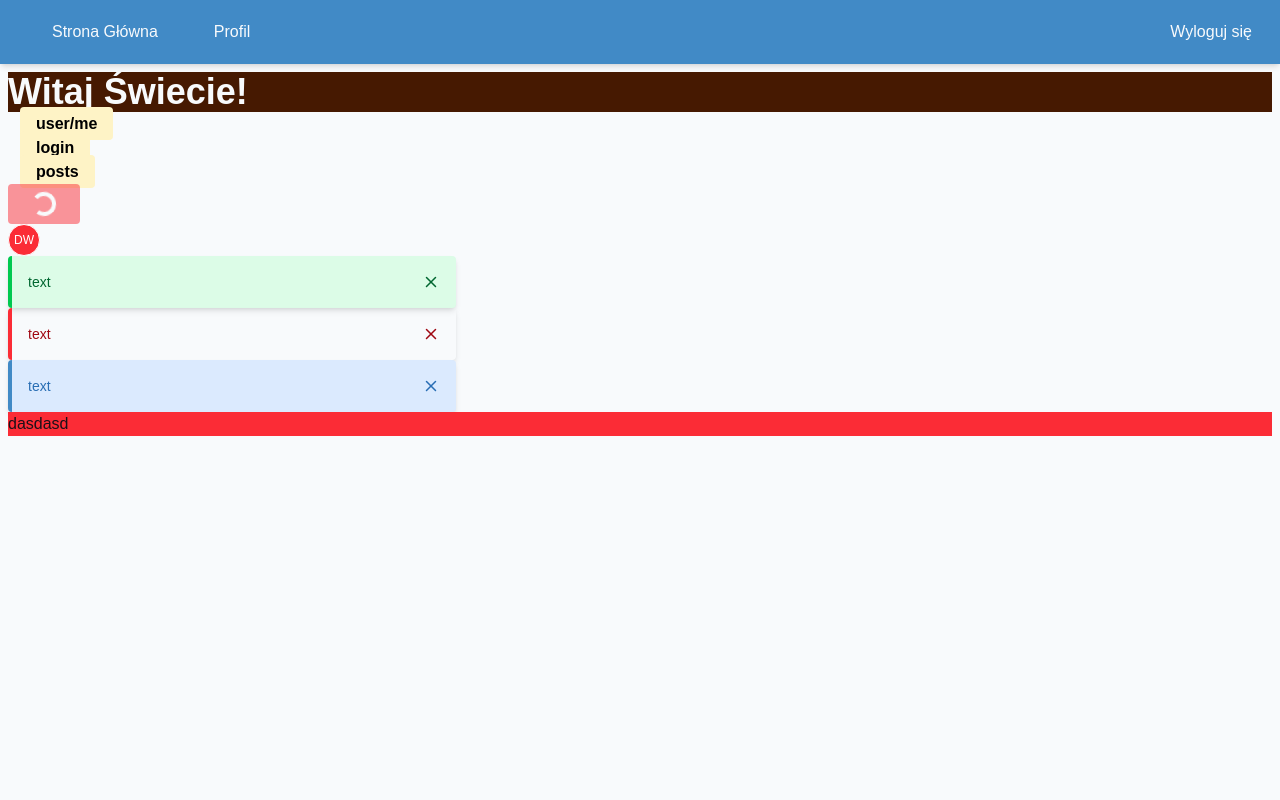
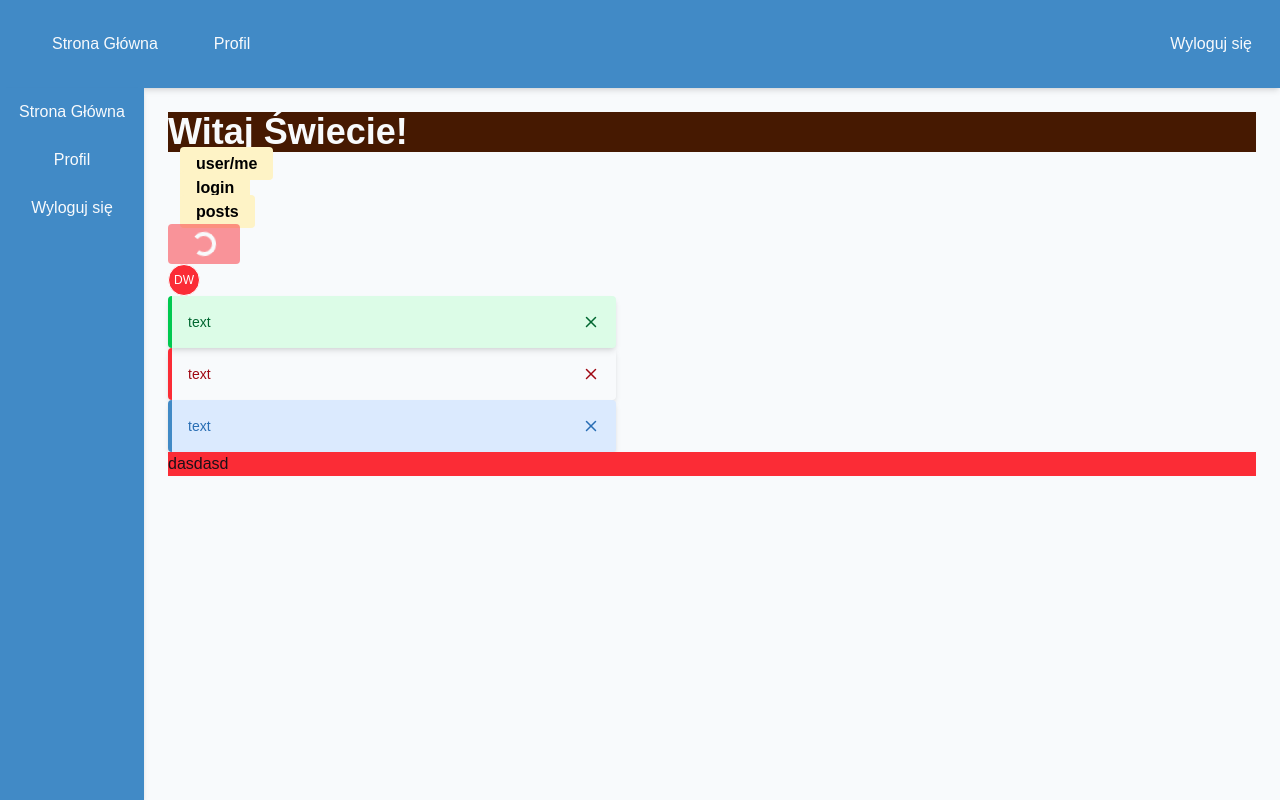
Before and after one commit to DominikWalczak/MiniSocialFeed, a Next.js app: page / in a window 1280 px wide. Built offline with nearby package versions, Linux system fonts and the light colour scheme.

Commit message:
Dodaję Sidebar.tsx

```diff
--- a/app/components/layout/Navbar.tsx
+++ b/app/components/layout/Navbar.tsx
@@ -5,7 +5,7 @@ const Navbar = () => {
 
   const { t } = useTranslation();
   return (
-    <nav className='flex justify-between items-center sticky top-0 shadow-md h-16 bg-primary text-text-primary'>
+    <nav className='flex justify-between items-center sticky top-0 shadow-md h-22 bg-primary text-text-primary'>
         <div className='flex justify-evenly h-full'>
             <div className='flex justify-center items-center px-3 h-ful hover:bg-primary-dark active:bg-primary-light duration-400'>
               {/* <img src="Logo" alt="Logo" /> */}
--- /dev/null
+++ b/app/components/layout/Sidebar.tsx
@@ -0,0 +1,29 @@
+"use client";
+
+import Link from "next/link";
+import React from 'react'
+import { useTranslation } from "react-i18next";
+
+const Sidebar = () => {
+    const { t } = useTranslation();
+    return (
+        <aside className="
+            sticky
+            top-22
+            h-[calc(100vh-88px)]
+            w-36
+            flex flex-col
+            justify-start
+            items-center
+            shadow-md
+            bg-primary
+            text-text-primary
+        ">
+            <button className='hover:shadow-md py-3 w-full hover:bg-primary-dark active:bg-primary-light duration-400 cursor-pointer'>{t('feed')}</button>
+            <button className='hover:shadow-md py-3 w-full hover:bg-primary-dark active:bg-primary-light duration-400 cursor-pointer'>{t('profile')}</button>
+            <button className='hover:shadow-md py-3 w-full hover:bg-primary-dark active:bg-primary-light duration-400 cursor-pointer'>{t('logout')}</button>
+        </aside>
+    )
+}
+
+export default Sidebar
--- a/app/globals.css
+++ b/app/globals.css
@@ -25,7 +25,13 @@
 }
 
 body {
+  height: 100%;
   background: var(--color-background);
   color: var(--color-text-primary);
   font-family: Arial, Helvetica, sans-serif;
 }
+
+html {
+  height: 100%;
+  margin: 0;
+}
--- a/app/layout.tsx
+++ b/app/layout.tsx
@@ -1,14 +1,22 @@
 import "./globals.css";
 import { Providers } from './providers';
 import Navbar from "./components/layout/Navbar";
+import Sidebar from "./components/layout/Sidebar";
 
 export default function RootLayout({ children }: { children: React.ReactNode }) {
   return (
     <html lang="en">
       <body>
           <Providers>
-            <Navbar />
-            {children}
+            <div className="flex flex-col min-h-screen">
+              <Navbar />
+              <div className="flex flex-row flex-1">
+                <Sidebar />
+                <main className="flex-1 p-4">
+                  {children}
+                </main>
+              </div>
+            </div>
           </Providers>
       </body>
     </html>
--- a/src/utils/extractedFunctions.ts
+++ b/src/utils/extractedFunctions.ts
@@ -9,7 +9,6 @@ export async function QueryFetch<T>(url: string, options: object, schema: ZodTyp
     const response = await fetch(url, options);
     if (!response.ok) throw new Error("fetch didn't get the response");
 
-    console.log(1);
     // uzyskanie danych z response
     const json = await response.json();
 
```
